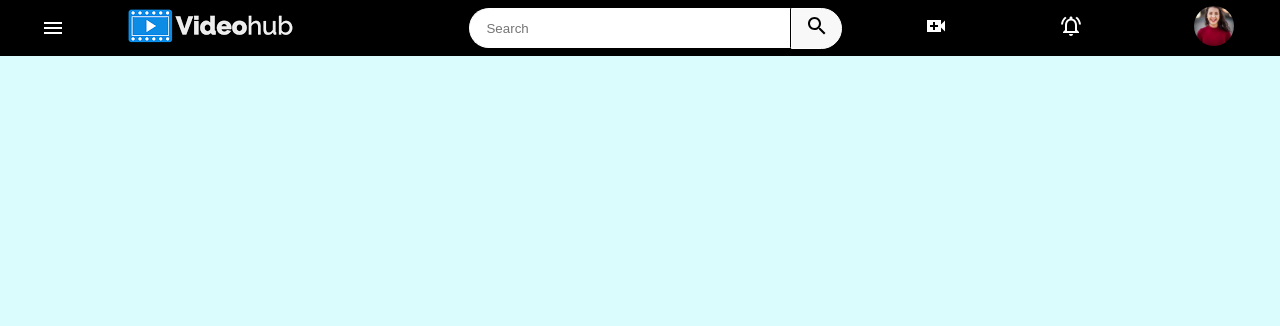
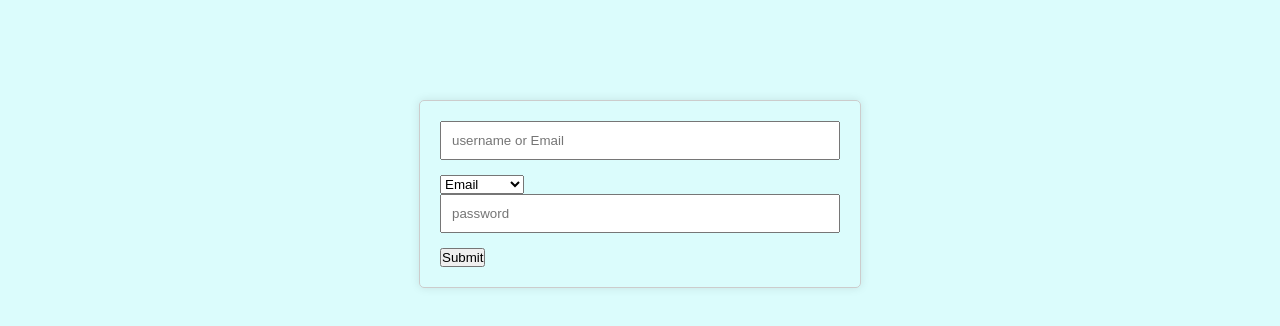
Before and after one commit to anshrajtec108/StemHub-Videos, a React (Vite) app in the folder FrontEnd/ReactApp/: page /dashboard in a window 1280 px wide. Shown: the top 326 px of the page. Built offline with nearby package versions, Linux system fonts and the light colour scheme.

Commit message:
Implement login functionality with backend connectivity

```diff
--- a/FrontEnd/ReactApp/package.json
+++ b/FrontEnd/ReactApp/package.json
@@ -17,6 +17,7 @@
     "axios": "^1.6.5",
     "react": "^18.2.0",
     "react-dom": "^18.2.0",
+    "react-router-dom": "^6.21.3",
     "run": "^1.5.0"
   },
   "devDependencies": {
--- a/FrontEnd/ReactApp/src/App.jsx
+++ b/FrontEnd/ReactApp/src/App.jsx
@@ -1,17 +1,34 @@
 
-
+import { BrowserRouter, Routes, Route } from 'react-router-dom';
 import './App.css'
 import Header from './Components/HeaderNav/Header'
 import RegistrationForm from './pages/Register/RegisterUser'
+import Home from './pages/Home/Home'
+import Shorts from './pages/Shorts/Shorts'
+import Subscription from './pages/Subscriptions/Subscription'
+import PlayList from './pages/PlayList/PlayList'
+import Dashboard from './pages/Dashboard/Dashboard'
+import SideBar from './Components/SideBar/SideBar';
+import Login from './pages/Login/Login';
 
 function App() {
 
 
-  return (
-    <>
-    {/* <RegistrationForm/> */}
-    <Header></Header>
-      </>
+  return (<>
+  {/* <SideBar>
+    <BrowserRouter>
+      <Routes>
+        <Route path='/' element={<Home />} />
+        <Route path='/shorts' element={<Shorts />} />
+        <Route path='/subscription' element={<Subscription />} />
+        <Route path='/playList' element={<PlayList />} />
+        <Route path='/dashboard' element={<Dashboard />} />
+      </Routes>
+    </BrowserRouter>
+    </SideBar> */}
+    <Login/>
+    </>
+
   )
 }
 
--- a/FrontEnd/ReactApp/src/Components/SideBar/SideBar.jsx
+++ b/FrontEnd/ReactApp/src/Components/SideBar/SideBar.jsx
@@ -1,14 +1,52 @@
+import { HomeMaxOutlined, Subscriptions, VideoCallSharp } from "@mui/icons-material";
+import { Link } from "react-router-dom";
+import './Sidebar.css';
 
 function SideBar() {
+  let HomeMenuItem = [
+    {
+      path: '/',
+      name: "Home",
+      icon: <HomeMaxOutlined />,
+    },
+    {
+      path: '/shorts',
+      name: "Shorts",
+      icon: <VideoCallSharp />,
+    },
+    {
+      path: '/subscription',
+      name: "Subscription",
+      icon: <Subscriptions />,
+    }
+  ];
+
   return (
     <div id="main">
-    <div id="fristNav"></div>
+      <div id="firstNav">
+        <div id="home">
+          <h3>Home</h3>
+          {
+            HomeMenuItem.map((item, index) => {
+              console.log(index, item);
+
+              return (<>
+                <p key={index+1}>{item.path}</p>
+                <Link to={item.path} key={index}>
+                  <div className="icon" key={index+2}>{item.icon}</div>
+                  <div className="name" key={index+3}>{item.name}</div>
+                </Link> </>
+              );
+            })
+          }
+        </div>
+      </div>
       <div id="you"></div>
       <div id="subscription"></div>
       <div id="explore"></div>
       <div id="settings"></div>
     </div>
-  )
+  );
 }
 
-export default SideBar
+export default SideBar;
--- a/FrontEnd/ReactApp/src/Components/SideBar/Sidebar.css
+++ b/FrontEnd/ReactApp/src/Components/SideBar/Sidebar.css
@@ -0,0 +1,16 @@
+
+#main{
+    height: 100%;
+    width: 30%px;
+    color: #fff;
+
+    background-color: rgb(5, 4, 4);
+}
+.name{
+    color: #fff;
+    display: flex;
+}
+.icon{
+    color: #fff;
+    display: flex;
+}
--- /dev/null
+++ b/FrontEnd/ReactApp/src/pages/Dashboard/Dashboard.jsx
@@ -0,0 +1,11 @@
+
+
+function Dashboard() {
+  return (
+    <div>
+      Dashboard
+    </div>
+  )
+}
+
+export default Dashboard
--- /dev/null
+++ b/FrontEnd/ReactApp/src/pages/Home/Home.jsx
@@ -0,0 +1,11 @@
+
+function Home() {
+  return (
+    <div>
+      Home
+Home
+    </div>
+  )
+}
+
+export default Home
--- /dev/null
+++ b/FrontEnd/ReactApp/src/pages/Login/Login.jsx
@@ -0,0 +1,50 @@
+import { useState } from 'react';
+import axios from 'axios';
+import '../Register/Register.css'
+function Login() {
+ const[data , setdata]=useState("")
+ const[nameData,setNameData]=useState("")
+ const [password , setpassword]=useState("")
+
+  function handleSubmit(e){
+    console.log("nameData",nameData)
+    e.preventDefault();
+    let obj={
+      [nameData]:data,
+      password:password,
+    }
+    console.log("obj    ",obj)
+    axios.post("http://localhost:8080/api/v1/users/login",obj)
+    .then((res)=>{
+      console.log(res.data)
+    })
+  }
+  return (
+    <div id='maindiv'>
+      <form  onSubmit={(e)=>(handleSubmit(e))}>
+     <input
+        type='text'
+        placeholder='username or Email'
+        onChange={(e)=>(setdata(e.target.value))}
+        value={data}
+     />
+     <select onChange={(e)=>setNameData("email"||e.target.value)} required>
+     <option value="email" className='radio-container'>Email</option>
+     <option value="username" className='radio-container'>Username</option>
+     </select>
+
+     <input
+        type='password'
+        placeholder='password'
+        onChange={(e)=>(setpassword(e.target.value))}
+        value={password}
+     />
+
+     <button type='submit' >Submit</button>
+     </form>
+    </div>
+
+  );
+}
+
+export default Login;
--- /dev/null
+++ b/FrontEnd/ReactApp/src/pages/PlayList/PlayList.jsx
@@ -0,0 +1,12 @@
+import React from 'react'
+
+function PlayList() {
+  return (
+    <div>PlayList
+    PlayList
+
+    </div>
+  )
+}
+
+export default PlayList
--- a/FrontEnd/ReactApp/src/pages/Register/Register.css
+++ b/FrontEnd/ReactApp/src/pages/Register/Register.css
@@ -1,6 +1,7 @@
 #maindiv {
     max-width: 400px;
     margin: auto;
+    margin-top: 100px;
     padding: 20px;
     border: 1px solid #ccc;
     border-radius: 5px;
@@ -41,7 +42,8 @@
   button:hover{
     padding:  12px 25px;
     border: 2px solid white;
-    border-radius: 5px;
+    color: #fff;
+        border-radius: 5px;
     background-color: #033505;
 
   }
--- /dev/null
+++ b/FrontEnd/ReactApp/src/pages/Shorts/Shorts.jsx
@@ -0,0 +1,12 @@
+
+
+function Shorts() {
+  return (
+    <div>Shorts
+    Shorts
+
+    </div>
+  )
+}
+
+export default Shorts
--- /dev/null
+++ b/FrontEnd/ReactApp/src/pages/Subscriptions/Subscription.jsx
@@ -0,0 +1,12 @@
+
+
+function Subscription() {
+  return (
+    <div>
+      Subscription
+Subscription
+    </div>
+  )
+}
+
+export default Subscription
```
Also changed, not shown: FrontEnd/ReactApp/src/Components/HeaderNav/Header.jsx (+0 -2 lines), 1 other file (tests, documents, lock files or other folders). Lines whose indentation alone changed are shown as unchanged.
